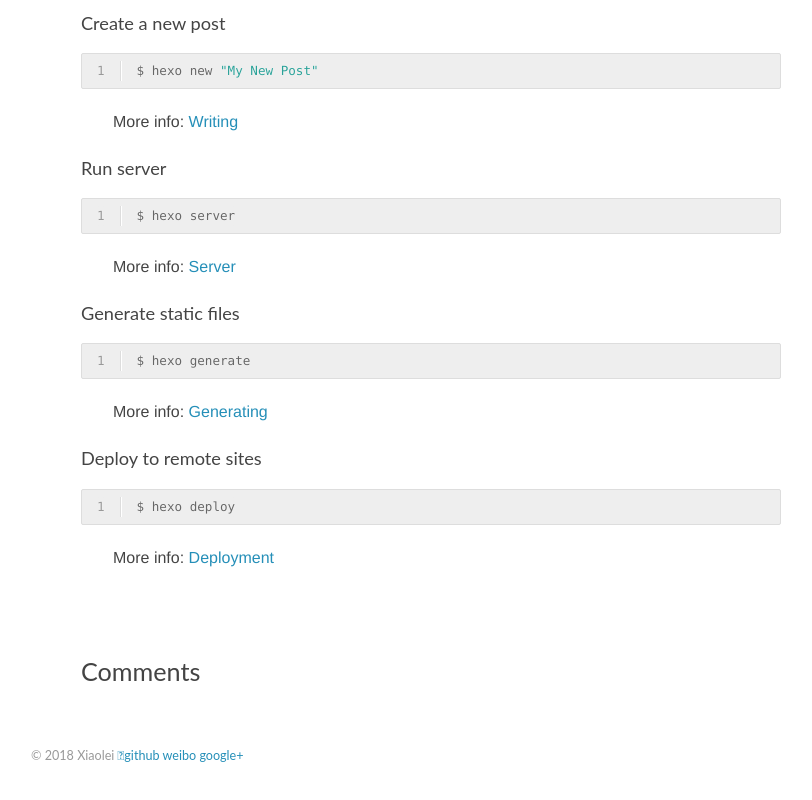
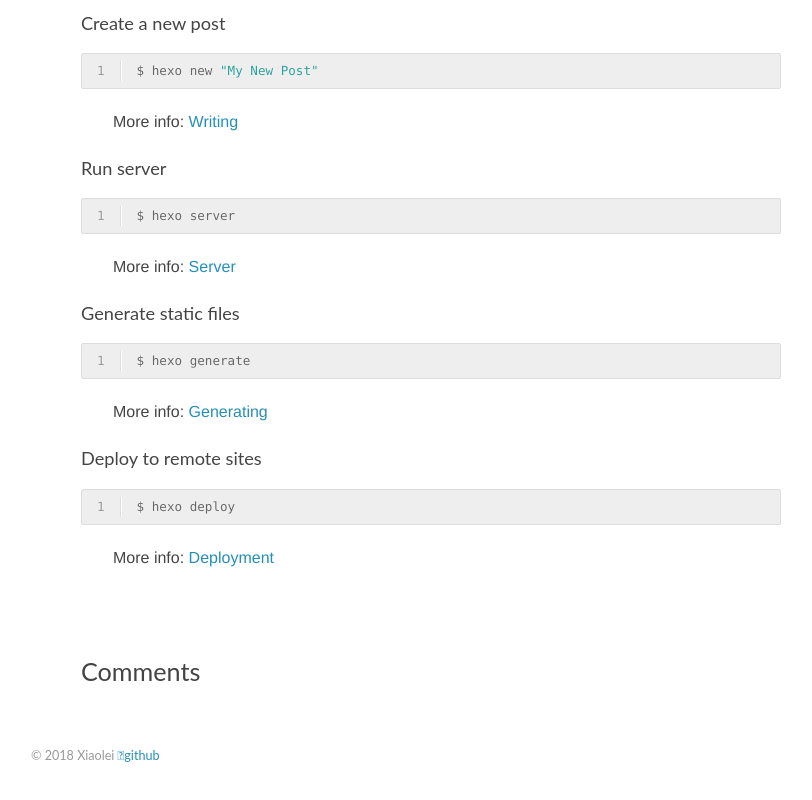
Before and after one commit to sjzlei1989/sjzlei1989.github.io, a plain HTML site: page 2018/06/19/hello-world/index.html in a window 1280 px wide. Shown: the part 551-1351 px from the top of the page, without its empty margins (209-1021 px from the left). Drawn offline with nearby package versions, Linux system fonts and the light colour scheme.

Commit message:
Site updated: 2018-06-19 14:37:46

```diff
--- a/2018/06/19/hello-world/index.html
+++ b/2018/06/19/hello-world/index.html
@@ -130,8 +130,6 @@
 
 
     <a class="icon github" href="https://github.com/sjzlei1989">github</a>
-    <a href="">weibo</a>
-    <a href="">google+</a>
 
 </div>
 
```
Also changed, not shown: archives/2018/06/index.html (+0 -2 lines), archives/2018/index.html (+0 -2 lines), archives/index.html (+0 -2 lines), index.html (+0 -2 lines).
